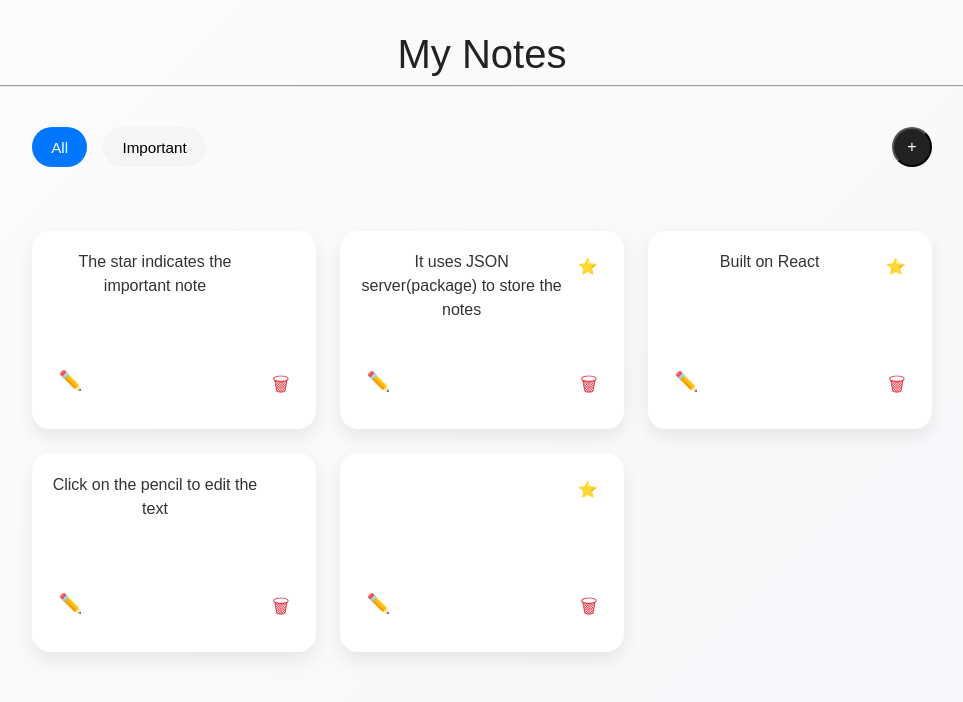
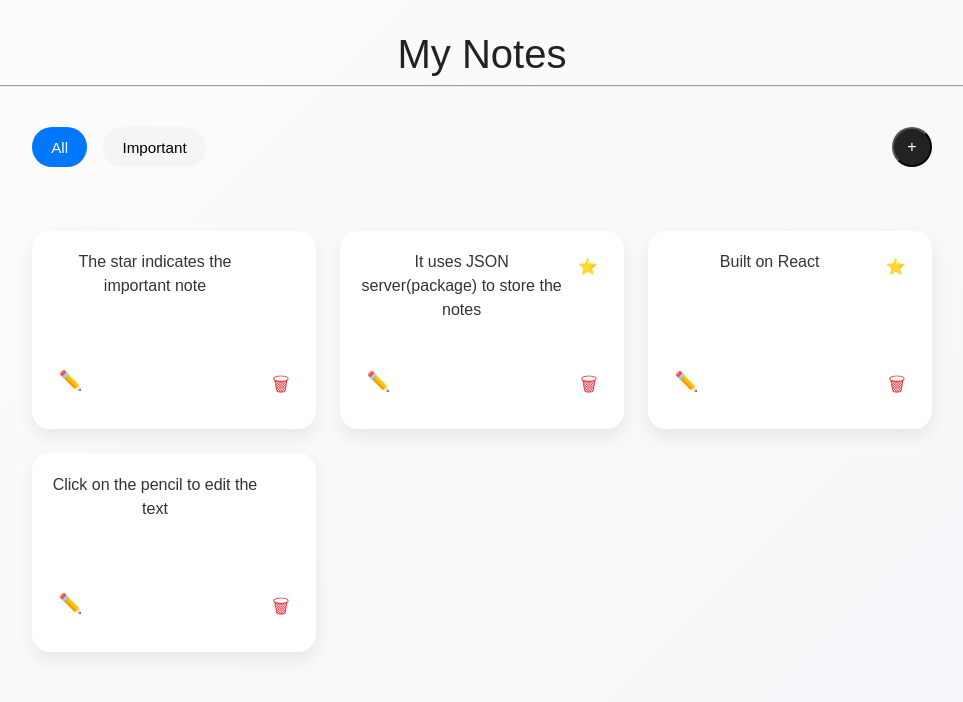
Before and after one commit to azkaZubish/notesApp, a React (Vite) app: page / in a window 1280 px wide. Shown: the top 702 px of the page, without its empty margins (158-1121 px from the left). Built offline with nearby package versions, Linux system fonts and the light colour scheme; data requests are answered from the project's data file.

Commit message:
fixed errors

```diff
--- a/db.json
+++ b/db.json
@@ -19,11 +19,6 @@
       "id": "fe84",
       "content": "Click on the pencil to edit the text",
       "important": false
-    },
-    {
-      "id": "767a",
-      "content": "",
-      "important": true
     }
   ]
 }
--- a/src/AllNotes.jsx
+++ b/src/AllNotes.jsx
@@ -51,7 +51,7 @@ export default function AllNotes() {
             important: false
         }
         try {
-            const res = await axios.post(`${API_URL}/notes`, noteObject)
+            const res = await axios.post(`/notes`, noteObject)
             setAllNotes(prev => [...prev, res.data])
             setNewNote('')
         }
@@ -66,7 +66,7 @@ export default function AllNotes() {
 
     const deleteNote = async (id) => {
         try {
-            await axios.delete(`${API_URL}/notes/${id}`)
+            await axios.delete(`/notes/${id}`)
             setAllNotes(prev => prev.filter(note => note.id !== id))
         }
         catch (err) {
@@ -80,7 +80,7 @@ export default function AllNotes() {
         const toBeUpdated = allNotes.find(note => note.id === id);
         const update = { important: !toBeUpdated.important }
         try {
-            const res = await axios.patch(`${API_URL}/notes/${id}`, update)
+            const res = await axios.patch(`/notes/${id}`, update)
 
             setAllNotes(prev => prev.map((note) => note.id === id ? res.data : note))
         }
@@ -94,7 +94,7 @@ export default function AllNotes() {
 
         const update = { content: newValue }
         try {
-            const res = await axios.patch(`${API_URL}/notes/${id}`, update)
+            const res = await axios.patch(`/notes/${id}`, update)
 
             setAllNotes(prev => prev.map((note) => note.id === id ? res.data : note))
         }
@@ -110,6 +110,8 @@ export default function AllNotes() {
     const handleAllChange = () => {
         setImp(false)
     }
+
+    const notesArray = Array.isArray(allNotes) ? allNotes : [];
 
     return (
         <div>
@@ -129,7 +131,7 @@ export default function AllNotes() {
 
 
             <ul className="notes-container">
-                {(imp ? allNotes.filter(note => note.important) : allNotes).map(note => {
+                {(imp ? notesArray.filter(note => note.important) : allNotes).map(note => {
                     return <Note key={note.id} note={note} topic={note.content} important={note.important} deleteNote={() => deleteNote(note.id)} toggleImp={() => toggleNote(note.id)} editText={editText} />
                 })}
             </ul>
```
Also changed, not shown: server.js (+6 -7 lines).
